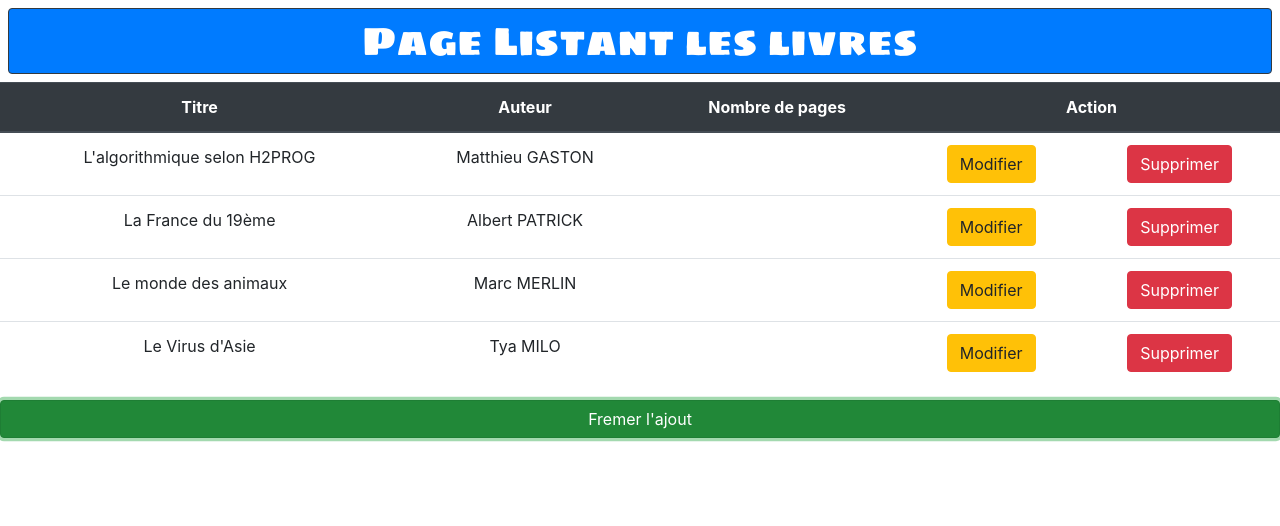
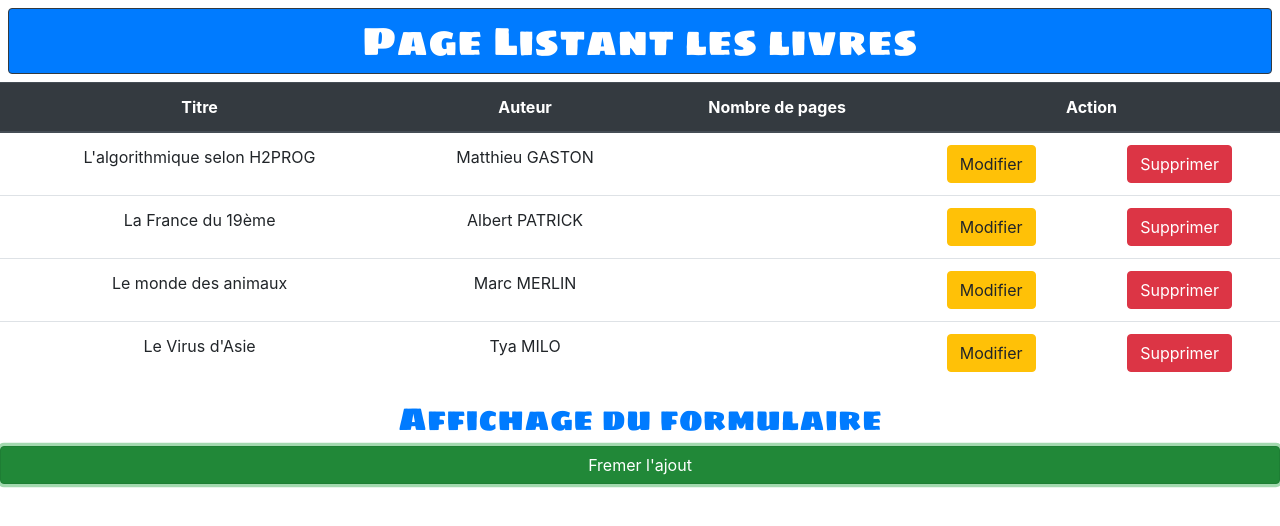
Before and after one commit to seifo83/biblio, a React (Create React App) app: page / in a window 1280 px wide. Both pictures are taken after a click on the button "Ajouter". Shown: the top 526 px of the page. Built offline with nearby package versions, Linux system fonts and the light colour scheme.

Commit message:
Add/StateFull/Formulaire

```diff
--- a/src/App.js
+++ b/src/App.js
@@ -20,7 +20,7 @@ class App extends Component {
       return(
         <>
           <TitreH1>Page Listant les livres</TitreH1>
-          <LivresComp> </LivresComp>
+          <LivresComp InfoAjoutLivre= {this.state.ajoutLivre}/>
           <Botton
             typeBtn ="btn-success"
             sizeBtn="w-100"
--- /dev/null
+++ b/src/containers/Formulaire/FormulairAjout.js
@@ -0,0 +1,14 @@
+import React, {Component}  from 'react';
+
+class FormulairAdd extends Component {
+     render(){
+          return(
+            <>
+                <h2 className="text-center text-primary"  style={{fontFamily:'Sigmar One'}} >Affichage du formulaire </h2>
+            </>
+
+           );
+     }
+}
+
+ export default FormulairAdd;
--- a/src/containers/Livres/LivresComp.js
+++ b/src/containers/Livres/LivresComp.js
@@ -1,5 +1,6 @@
 import React, {Component}  from 'react';
-import LivreComp from '../../components/Livre/LivreComp'
+import LivreComp from '../../components/Livre/LivreComp';
+import FormulairAjout from '../Formulaire/FormulairAjout';
 
 
 
@@ -65,6 +66,8 @@ class LivCompt extends Component {
 
                     </tbody>
                </table>
+
+               { !this.props.InfoAjoutLivre  && <FormulairAjout />}
           </>
 
              );
```
Also changed, not shown: 1 other file (tests, documents, lock files or other folders).
